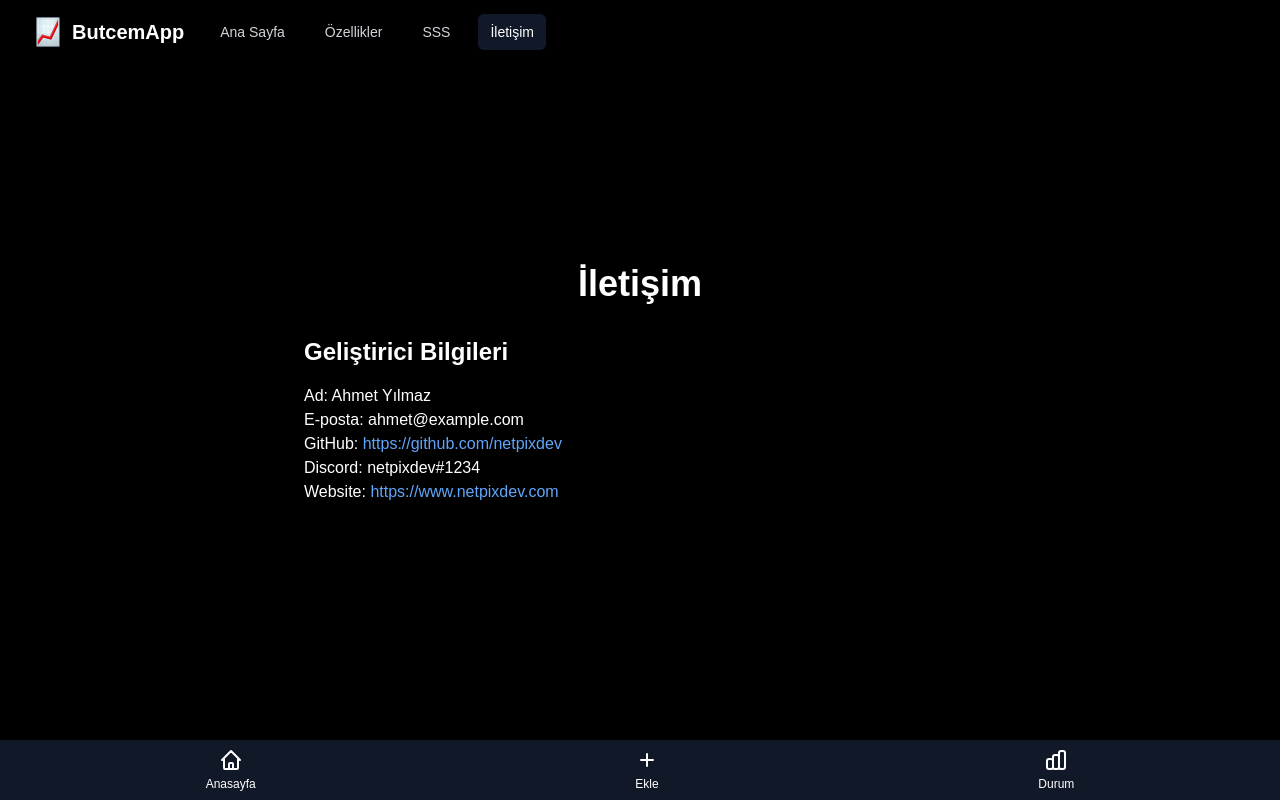
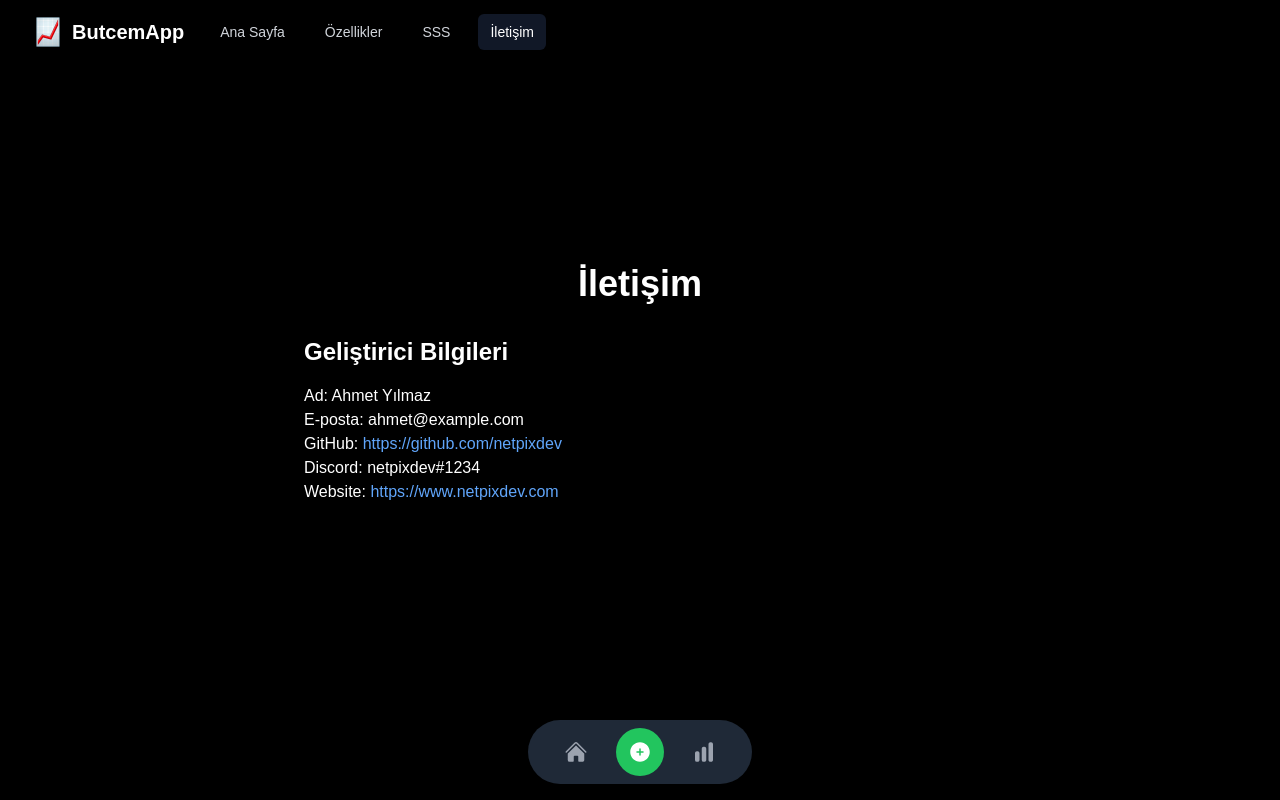
Before and after one commit to netpixdev/butcemapp, a Next.js app: page /iletisim in a window 1280 px wide. Built offline with nearby package versions, Linux system fonts and the light colour scheme.

Commit message:
BottomBar tasarımı güncellendi ve iyileştirildi

```diff
--- a/package.json
+++ b/package.json
@@ -9,6 +9,7 @@
     "lint": "next lint"
   },
   "dependencies": {
+    "@heroicons/react": "^2.1.5",
     "next": "14.2.9",
     "react": "^18",
     "react-dom": "^18",
--- a/src/components/BottomBar.tsx
+++ b/src/components/BottomBar.tsx
@@ -1,39 +1,49 @@
 import Link from 'next/link'
 import { usePathname } from 'next/navigation'
+import { HomeIcon, PlusCircleIcon, ChartBarIcon } from '@heroicons/react/24/solid'
 
 export default function BottomBar() {
   const pathname = usePathname()
 
+  const navItems = [
+    { href: '/', icon: HomeIcon, label: 'Ana Sayfa' },
+    { href: '/add-transaction', icon: PlusCircleIcon, color: 'bg-green-500' },
+    { href: '/status', icon: ChartBarIcon },
+  ]
+
   return (
-    <div className="fixed bottom-0 left-0 right-0 bg-gray-900 text-white py-2 px-4">
-      <div className="max-w-screen-xl mx-auto flex justify-around items-center">
-        <Link
-          href="/"
-          className={`flex flex-col items-center ${pathname === '/' ? 'text-blue-500' : ''}`}
-        >
-          <svg xmlns="http://www.w3.org/2000/svg" className="h-6 w-6" fill="none" viewBox="0 0 24 24" stroke="currentColor">
-            <path strokeLinecap="round" strokeLinejoin="round" strokeWidth={2} d="M3 12l2-2m0 0l7-7 7 7M5 10v10a1 1 0 001 1h3m10-11l2 2m-2-2v10a1 1 0 01-1 1h-3m-6 0a1 1 0 001-1v-4a1 1 0 011-1h2a1 1 0 011 1v4a1 1 0 001 1m-6 0h6" />
-          </svg>
-          <span className="text-xs mt-1">Anasayfa</span>
-        </Link>
-        <Link
-          href="/add-transaction"
-          className={`flex flex-col items-center ${pathname === '/add-transaction' ? 'text-blue-500' : ''}`}
-        >
-          <svg xmlns="http://www.w3.org/2000/svg" className="h-6 w-6" fill="none" viewBox="0 0 24 24" stroke="currentColor">
-            <path strokeLinecap="round" strokeLinejoin="round" strokeWidth={2} d="M12 6v6m0 0v6m0-6h6m-6 0H6" />
-          </svg>
-          <span className="text-xs mt-1">Ekle</span>
-        </Link>
-        <Link
-          href="/status"
-          className={`flex flex-col items-center ${pathname === '/status' ? 'text-blue-500' : ''}`}
-        >
-          <svg xmlns="http://www.w3.org/2000/svg" className="h-6 w-6" fill="none" viewBox="0 0 24 24" stroke="currentColor">
-            <path strokeLinecap="round" strokeLinejoin="round" strokeWidth={2} d="M9 19v-6a2 2 0 00-2-2H5a2 2 0 00-2 2v6a2 2 0 002 2h2a2 2 0 002-2zm0 0V9a2 2 0 012-2h2a2 2 0 012 2v10m-6 0a2 2 0 002 2h2a2 2 0 002-2m0 0V5a2 2 0 012-2h2a2 2 0 012 2v14a2 2 0 01-2 2h-2a2 2 0 01-2-2z" />
-          </svg>
-          <span className="text-xs mt-1">Durum</span>
-        </Link>
+    <div className="fixed bottom-4 left-1/2 transform -translate-x-1/2">
+      <div className="bg-gray-800 rounded-full shadow-lg px-4 py-2">
+        <nav className="flex items-center justify-center">
+          {navItems.map((item) => {
+            const isActive = pathname === item.href
+            const isAddButton = item.href === '/add-transaction'
+            const shouldBeGreen = isAddButton && pathname !== '/status'
+            return (
+              <Link
+                key={item.href}
+                href={item.href}
+                className={`
+                  relative flex items-center justify-center
+                  w-12 h-12 rounded-full mx-2
+                  transition-all duration-300 ease-in-out
+                  ${isActive
+                    ? (item.color || 'bg-indigo-500') + ' text-white'
+                    : shouldBeGreen
+                      ? 'bg-green-500 text-white'
+                      : 'text-gray-400 hover:bg-gray-700'}
+                `}
+              >
+                <item.icon className="h-6 w-6" />
+                {isActive && item.label && (
+                  <span className={`absolute -top-8 left-1/2 transform -translate-x-1/2 ${item.color || 'bg-indigo-500'} text-white text-xs py-1 px-2 rounded-full whitespace-nowrap`}>
+                    {item.label}
+                  </span>
+                )}
+              </Link>
+            )
+          })}
+        </nav>
       </div>
     </div>
   )
```
Also changed, not shown: 1 other file (tests, documents, lock files or other folders).
